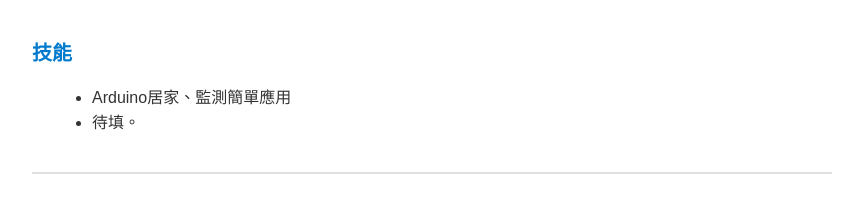
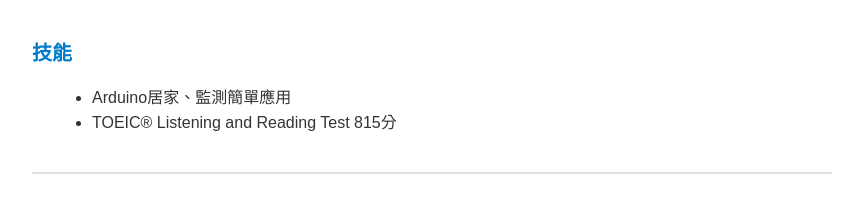
Before and after one commit to Anthony-Ho085/Anthony-Ho085.github.io, a plain HTML site: page index.html in a window 1280 px wide. Shown: the part 702-913 px from the top of the page, without its empty margins (208-1071 px from the left). Drawn offline with Linux system fonts and the light colour scheme.

Commit message:
Update index.html

```diff
--- a/index.html
+++ b/index.html
@@ -150,7 +150,7 @@
       <h3>技能</h3>
       <ul>
         <li>Arduino居家、監測簡單應用</li>
-        <li>待填。</li>
+        <li>TOEIC® Listening and Reading Test 815分</li>
       </ul>
     </div>
 
```
